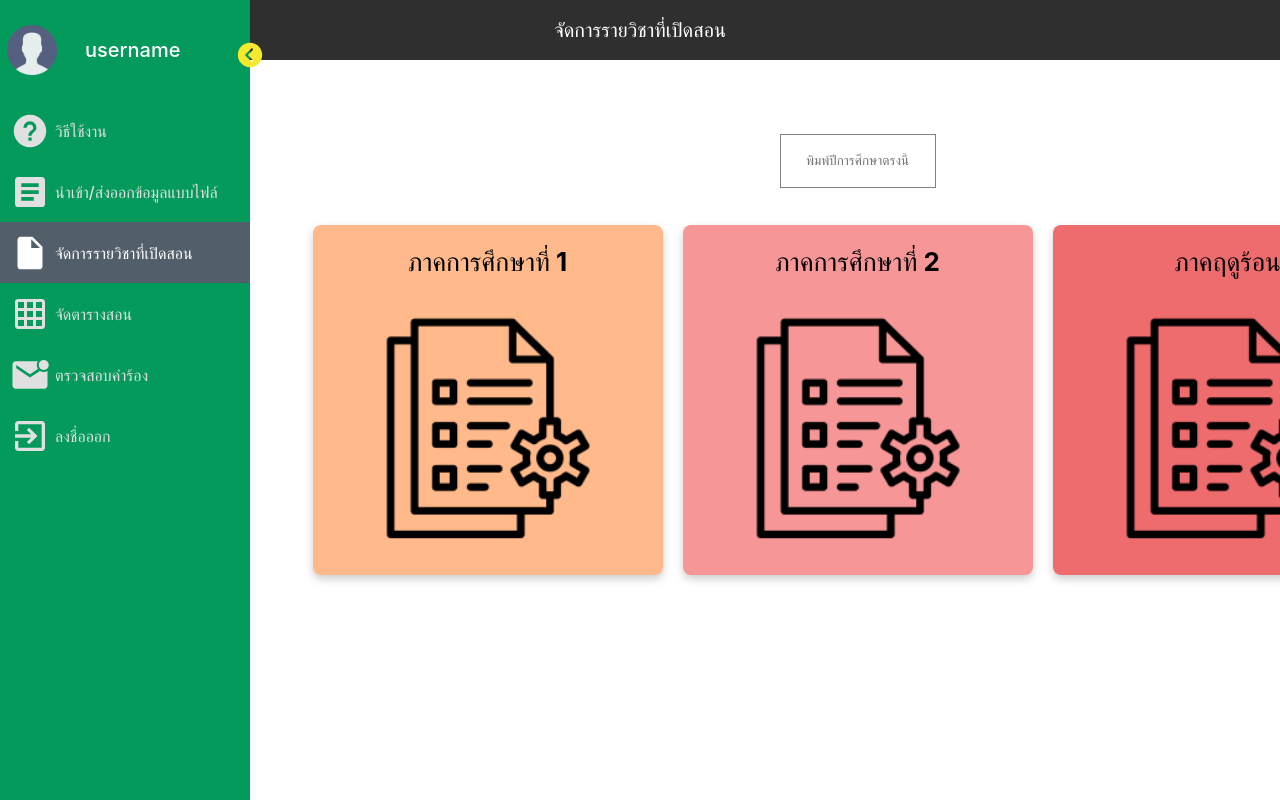
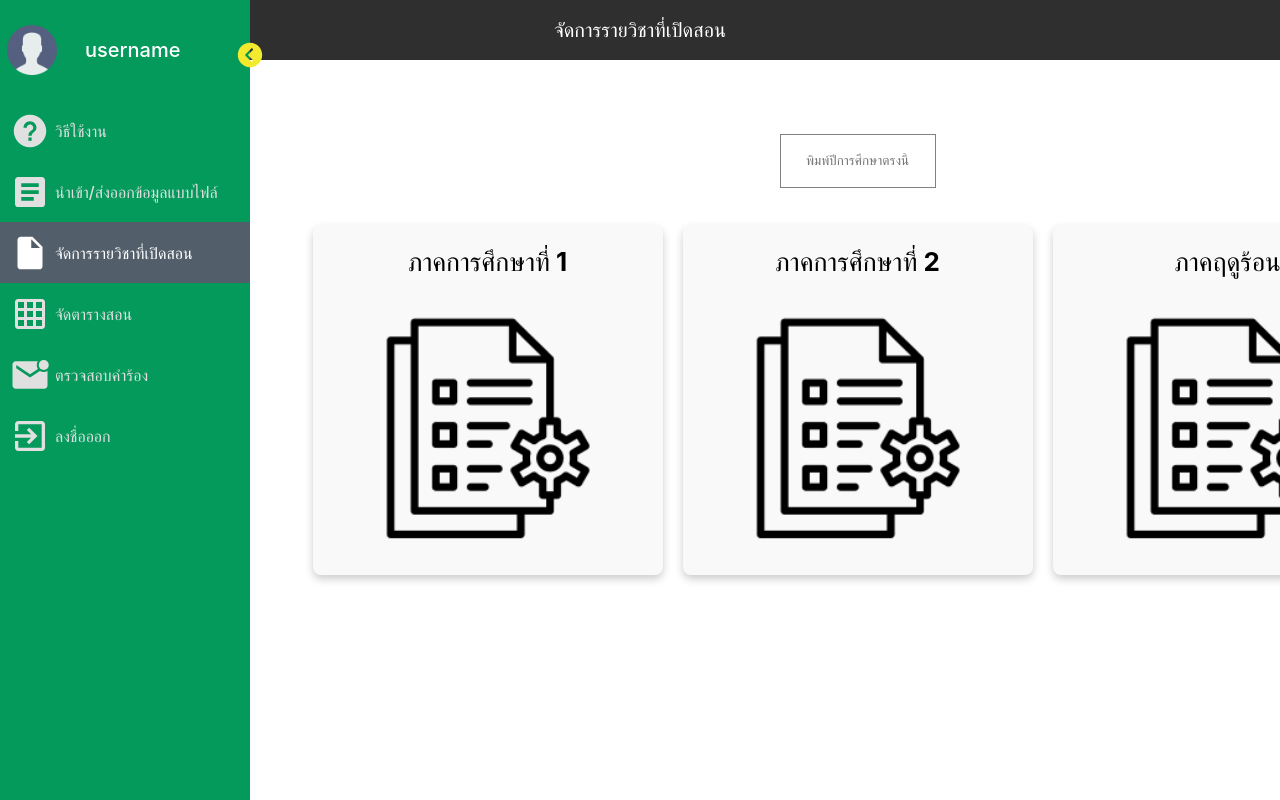
Before and after one commit to nattakit2543/SE-Final, a React (Vite) app in the folder SE_PROJ_2/: page /admin/editTheCourseTem in a window 1280 px wide. Shown: the top 800 px of the page. Built offline with nearby package versions, Linux system fonts and the light colour scheme; no server answers.

Commit message:
Update EditTheCourseTem.jsx

```diff
--- a/SE_PROJ_2/src/pages/1Admin/EditTheCourseTem/EditTheCourseTem.jsx
+++ b/SE_PROJ_2/src/pages/1Admin/EditTheCourseTem/EditTheCourseTem.jsx
@@ -17,6 +17,12 @@ function EditTheCourseTem() {
     }
   };
 
+  const terms = [
+    { term: "ภาคการศึกษาที่ 1", path: "manage" },
+    { term: "ภาคการศึกษาที่ 2", path: "manage" },
+    { term: "ภาคฤดูร้อน", path: "manage" },
+  ];
+
   return (
     <div className="container-E">
       <div className="editTheCourseTem-container">
@@ -26,9 +32,10 @@ function EditTheCourseTem() {
           placeholder="พิมพ์ปีการศึกษาตรงนี้"
           onBlur={handleAddYear}
         />
-        <Link to={isButtonDisabled ? "#" : `manage?year=${Year}`}>
-          <button className="theCourseTem theCourseTem1" disabled={isButtonDisabled}>
-            <div className="theCourseTem-title">ภาคการศึกษาที่ 1</div>
+        {terms.map(({ term, path }) => (
+          <Link to={isButtonDisabled ? "#" : `${path}?year=${Year}&term=${encodeURIComponent(term)}`}>
+            <button className="theCourseTem" disabled={isButtonDisabled}>
+              <div className="theCourseTem-title">{term}</div>
               <img
                 src={imgTheCourseTem}
                 className="theCourseTem-img"
@@ -36,29 +43,11 @@ function EditTheCourseTem() {
               />
             </button>
           </Link>
-        <Link to={isButtonDisabled ? "#" : `manage2?year=${Year}`}>
-          <button className="theCourseTem theCourseTem2" disabled={isButtonDisabled}>
-            <div className="theCourseTem-title">ภาคการศึกษาที่ 2</div>
-            <img
-              src={imgTheCourseTem}
-              className="theCourseTem-img"
-              alt="Course Template"
-            />
-          </button>
-        </Link>
-        <Link to={isButtonDisabled ? "#" : `manage3?year=${Year}`}>
-          <button className="theCourseTem theCourseTem3" disabled={isButtonDisabled}>
-            <div className="theCourseTem-title">ภาคฤดูร้อน</div>
-            <img
-              src={imgTheCourseTem}
-              className="theCourseTem-img"
-              alt="Course Template"
-            />
-          </button>
-        </Link>
+        ))}
       </div>
     </div>
   );
 }
 
+
 export default EditTheCourseTem;
```
Lines whose indentation alone changed are shown as unchanged.
